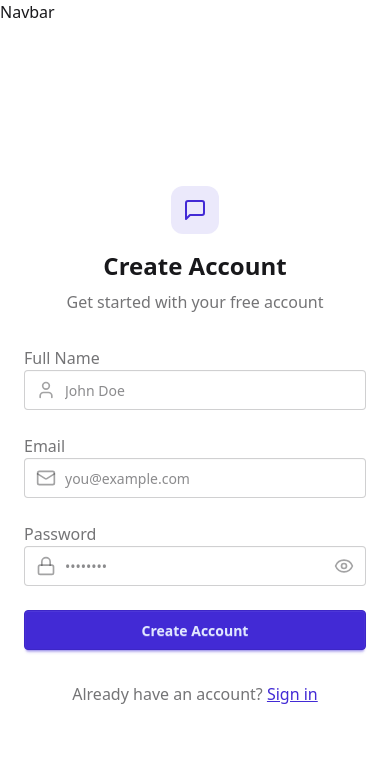
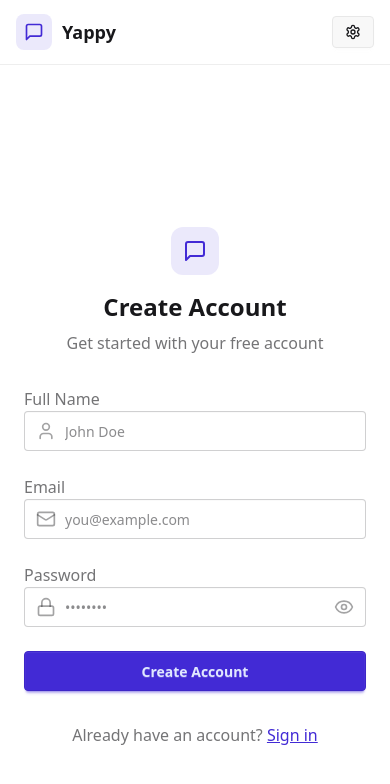
Before and after one commit to Ravi-rk7/Chat-app, a React (Vite) app in the folder frontend/: page /signup in a window 390 px wide. Shown: the top 784 px of the page. Built offline with nearby package versions, Linux system fonts and the light colour scheme; no server answers.

Commit message:
Added log out functionality in navbar

```diff
--- a/frontend/src/App.jsx
+++ b/frontend/src/App.jsx
@@ -1,11 +1,14 @@
-import React, { useEffect } from 'react'
+import { useEffect } from 'react'
+
 import Navbar from './components/Navbar';
 import {Routes,Route, Navigate} from "react-router-dom";
+
 import SignUpPage from "./pages/SignUpPage.jsx";
 import HomePage from './pages/HomePage.jsx';
 import ProfilePage from './pages/ProfilePage.jsx';
 import SettingsPage from './pages/SettingsPage.jsx';
 import LogInPage from './pages/LogInPage.jsx';
+
 import { useAuthStore } from './store/useAuthStore.js';
 import {Loader} from "lucide-react";
 import {Toaster} from "react-hot-toast";
@@ -39,6 +42,7 @@
         <Route path='/settings' element={<SettingsPage/>}/>
         <Route path='/profile' element={authUser ? <ProfilePage/> : <Navigate to="/login"/>}/>
       </Routes>
+
     <Toaster />
     </div>
   );
--- a/frontend/src/components/Navbar.jsx
+++ b/frontend/src/components/Navbar.jsx
@@ -1,9 +1,53 @@
-import React from 'react'
+import { Link } from "react-router-dom";
+import { useAuthStore } from "../store/useAuthStore";
+import { LogOut, MessageSquare, Settings, User } from "lucide-react";
 
 const Navbar = () => {
+  const { authUser, logout } = useAuthStore();
+
   return (
-    <div>Navbar</div>
-  )
-}
+    <header
+      className="bg-base-100 border-b border-base-300 fixed-w-full top-0 z-40
+     backdrop-blur-lg bg-base-100/80"
+    >
+      <div className="container mx-auto px-4 h-16">
+        {/* Name And Logo */}
+        <div className="flex items-center justify-between h-full">
+          <div className="flex items-center gap-8">
+            <Link to={"/"} className={"flex items-center gap-2.5 hover:opacity-80 transition-all"}>
+              <div className="w-9 h-9 rounded-lg bg-primary/10  flex items-center justify-center">
+                <MessageSquare className="h-5 w-5 text-primary"></MessageSquare>
+              </div>
+              <h1 className="text-lg font-bold ">Yappy</h1>
+            </Link>
+          </div>
+{/*  */}
 
-export default Navbar
+        <div className="flex items-center gap-2">
+          <Link to={"/settings"} className={`btn btn-sm gap-2 transition-colors`}>
+            <Settings className="size-4"/>
+            <span className="hidden sm:inline">Settings</span>
+          </Link>
+
+          {authUser &&
+            <>
+              <Link to={"/profile"} className={`btn btn-sm gap-2`} >
+                <User className="size-5"/>
+                <span className="hidden sm:inline">Profile</span>
+              </Link>
+
+              <button className="flex gap-2 items-center " onClick={logout}>
+                <LogOut className="size-5"/>
+                <span className="hidden sm:inline">Logout</span>
+              </button>
+            </>
+          }
+
+          </div>
+        </div>
+      </div>
+    </header>
+  );
+};
+
+export default Navbar;
--- a/frontend/src/store/useAuthStore.js
+++ b/frontend/src/store/useAuthStore.js
@@ -1,6 +1,6 @@
 import  { create } from "zustand";
 import { axiosInstance } from "../lib/axios";
-
+import toast from "react-hot-toast";
 
 export const useAuthStore = create((set)=>({
     authUser:null,
@@ -21,6 +21,24 @@
         }
     },
     signup: async (data)=>{
+        try {
+           const res = await axiosInstance.post("/auth/signup",data);
+           set({authUser:res.data});
+           toast.success("Account created successfully!");
+        } catch (error) {
+            toast.error(error.response.data.message);
+        } finally{
+            set({isSigningUp:false});
+        }
+    },
 
+    logout: async () =>{
+        try {
+            await axiosInstance.post("/auth/logout");
+            set({authUser:null});
+            return toast.success("User logged out successfully!");
+        } catch (error) {
+            return toast.error(error.response.data.message);
+        }
     }
 }));
```
Also changed, not shown: frontend/src/pages/HomePage.jsx (+5 -2 lines).
